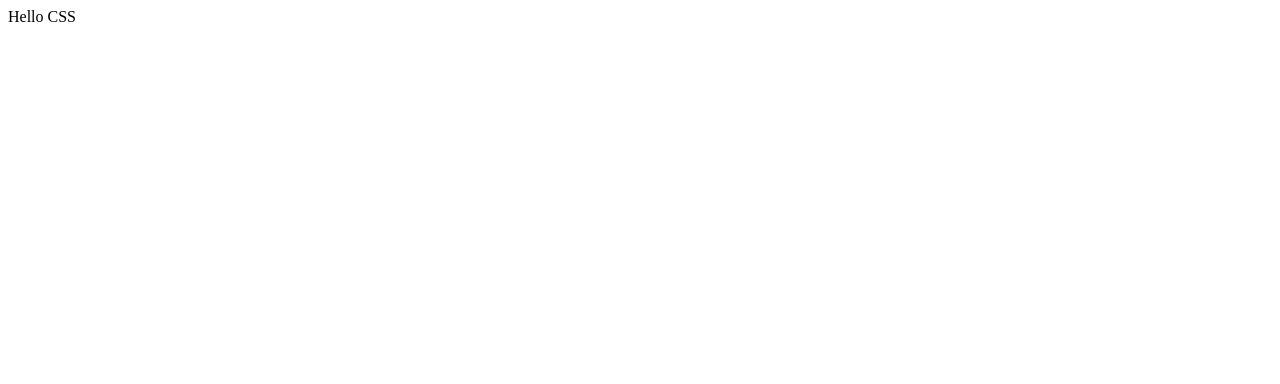
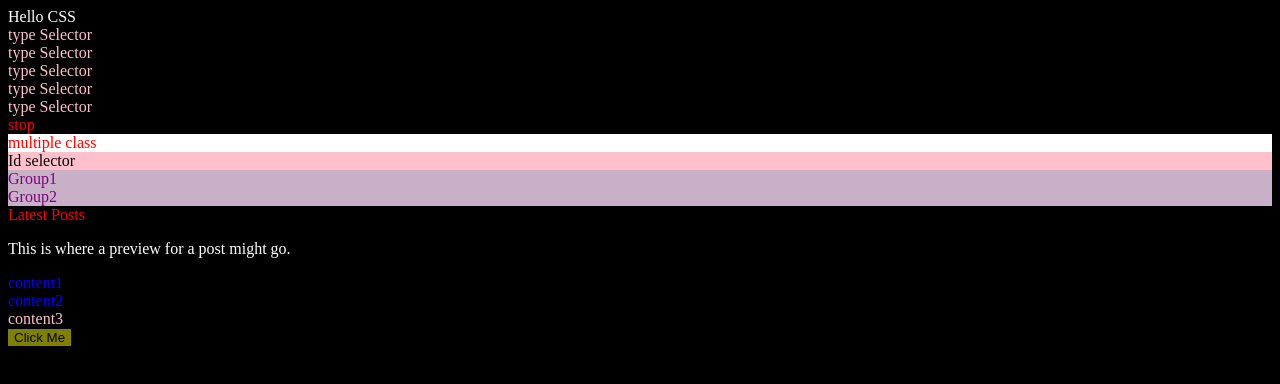
Before and after one commit to Preetam078/CSS_classroom, a website built with Vite: page index.html in a window 1280 px wide. Built offline with nearby package versions, Linux system fonts and the light colour scheme.

Commit message:
completed the foundation

```diff
--- a/index.html
+++ b/index.html
@@ -10,6 +10,49 @@
 
 <body>
   Hello CSS
+
+  <!--Type Selector -->
+  <div>type Selector</div>
+  <div>type Selector</div>
+  <div>type Selector</div>
+  <div>type Selector</div>
+  <div>type Selector</div>
+
+  <!--Class Selector -->
+  <div class="alert_text">stop</div>
+  <div class="alert_text bg_color">multiple class</div>
+
+  <!-- ID selector (not demonstration) -->
+  <div id="selector">Id selector</div>
+
+  <!-- Grouping Selector -->
+  <div class="group1">Group1</div>
+  <div class="group2">Group2</div>
+
+
+  <!--Chaining selector -->
+  <div>
+    <div class="subsection header">Latest Posts</div>
+    <p class="subsection preview">This is where a preview for a post might go.</p>
+  </div>
+
+  <!-- Decendent Combinator (its like child parent relation in CSS)-->
+  <div class="ancestor">
+  <!-- A -->
+  <div class="contents">
+    content1
+    <div class="contents">content2</div>
+  </div>
+</div>
+<div class="contents">content3</div>
+
+
+  <!-- Adding transparency color in button-->
+  <button class="button">
+    Click Me
+  </button>
+
+
   <!--Visit the CSS file for understanding -->
   <script src="script.js"></script>
 </body>
--- a/style.css
+++ b/style.css
@@ -0,0 +1,48 @@
+/*Unviersal selector*/
+*{
+  background-color: black;
+  color: white;
+}
+
+/*Type selector*/
+div{
+  color: pink;
+}
+
+/*Class Selector*/
+.alert_text{
+  color:red;
+}
+.bg_color{
+  background-color: white;
+}
+
+/*ID selector*/
+#selector{
+  background-color: pink;
+  color: black;
+}
+
+/*Grouping Selector*/
+.group1, .group2 {
+  background-color: #c8b1c8;
+  color:purple;
+}
+
+/*chaining Selector*/
+.subsection.header {
+  color: red;
+}
+
+/*Decendent Combinator Notice the differnce with chaining Selector*/
+.ancestor .contents {
+  color:blue;
+}
+
+/*Transparency color in button adding hexadecimal */
+.button{
+  background-color:#ffff0080;
+  border:none;
+  color:black;
+  background-color:
+}
```
